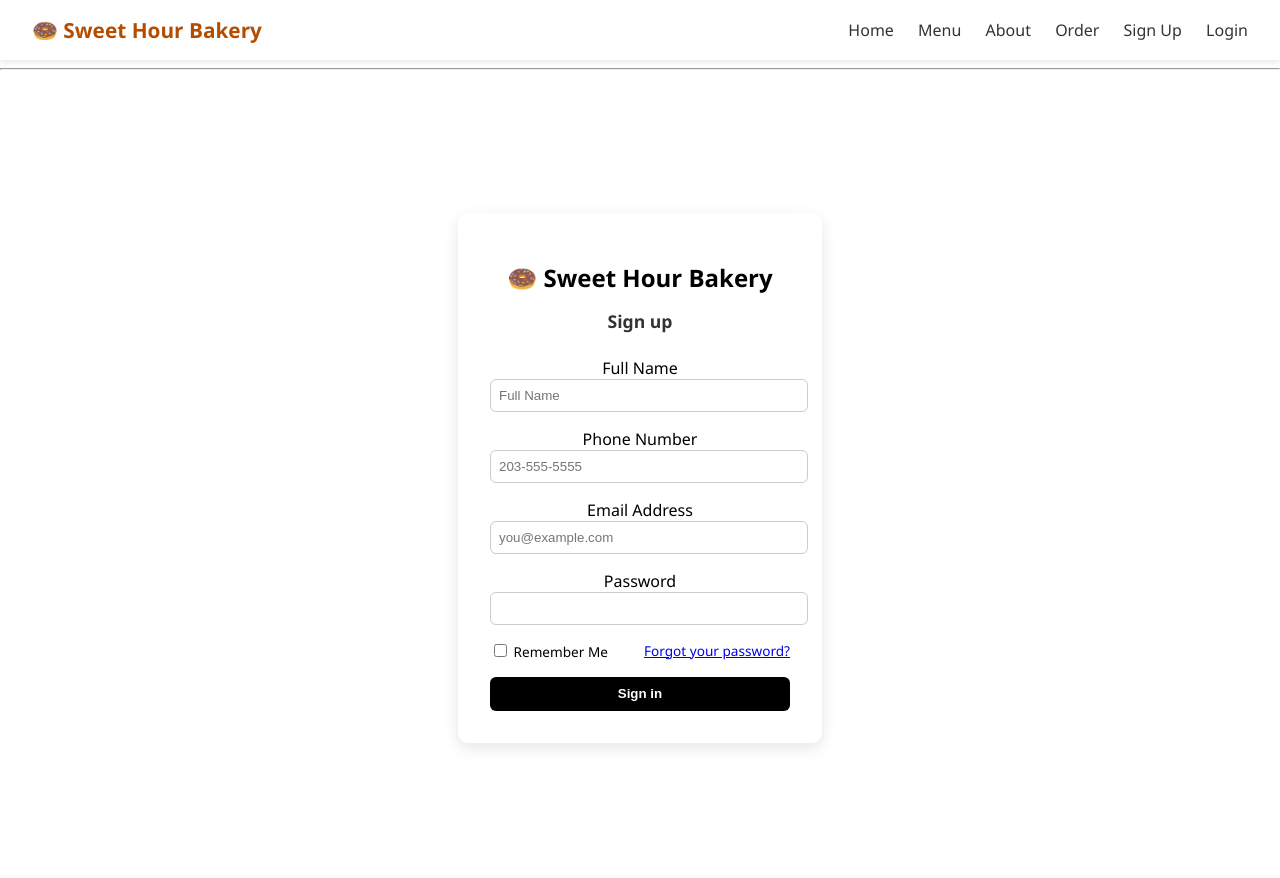
After one commit to estebR/Bakery, a PHP site: page /SignUp.html in a window 1280 px wide. The commit adds this page. Run offline with PHP 8.4, Linux system fonts and the light colour scheme.

Commit message:
php files added

```diff
--- a/Assets/css/Login.css
+++ b/Assets/css/Login.css
@@ -33,7 +33,8 @@ body.login-body {
 }
 
 .login-box input[type="email"],
-.login-box input[type="password"] {
+.login-box input[type="password"],
+.login-box input[type="text"] {
   width: 100%;
   padding: 0.5rem;
   margin-bottom: 1rem;
--- a/Login.html
+++ b/Login.html
@@ -14,7 +14,7 @@
       <h1>🍩 Sweet Hour Bakery</h1>
       <h2>Login to Your Account</h2>
 
-      <form>
+      <form action="ProcessLogi.php" method="post">
         <label>Email Address</label>
         <input type="email" placeholder="you@example.com" required>
 
--- /dev/null
+++ b/SignUp.html
@@ -0,0 +1,42 @@
+<!DOCTYPE html>
+<html lang="en">
+<head>
+  <meta charset="UTF-8">
+  <title>Login | Sweet Hour Bakery</title>
+  <link rel="stylesheet" href="assets/css/navbar.css">
+  <link rel="stylesheet" href="assets/css/login.css">
+</head>
+<body class="login-body">
+  <div id="navbar-container"></div>
+
+  <div class="login-container">
+    <div class="login-box">
+      <h1>🍩 Sweet Hour Bakery</h1>
+      <h2>Sign up</h2>
+
+      <form action="ProcessLogin.php" method="post">
+        <label>Full Name</label>
+        <input type="text" name="full_name" placeholder="Full Name" required>
+
+        <label>Phone Number</label>
+        <input type="text" name="phone_number" placeholder="203-555-5555" required>
+
+        <label>Email Address</label>
+        <input type="email" name="email" placeholder="you@example.com" required>
+
+        <label>Password</label>
+        <input type="password" name="password" required>
+
+        <div class="login-options">
+          <label><input type="checkbox"> Remember Me</label>
+          <a href="#">Forgot your password?</a>
+        </div>
+
+        <button type="submit">Sign in</button>
+      </form>
+    </div>
+  </div>
+
+  <script src="js/navbar.js"></script>
+</body>
+</html>
--- a/components/navbar.html
+++ b/components/navbar.html
@@ -7,7 +7,9 @@
     <a href="menu.html">Menu</a>
     <a href="about.html">About</a>
     <a href="order.html">Order</a>
+    <a href="SignUp.html">Sign Up</a>
     <a href="login.html">Login</a>
+
   </div>
 </div>
 <hr>
```
Also changed, not shown: Bakerry.sql (added, +9 -0 lines), Homepage.js (added, +15 -0 lines), ProcessLogin.php (added, +37 -0 lines), package.json (added, +17 -0 lines), server.js (added, +44 -0 lines), package-lock.json (added).
